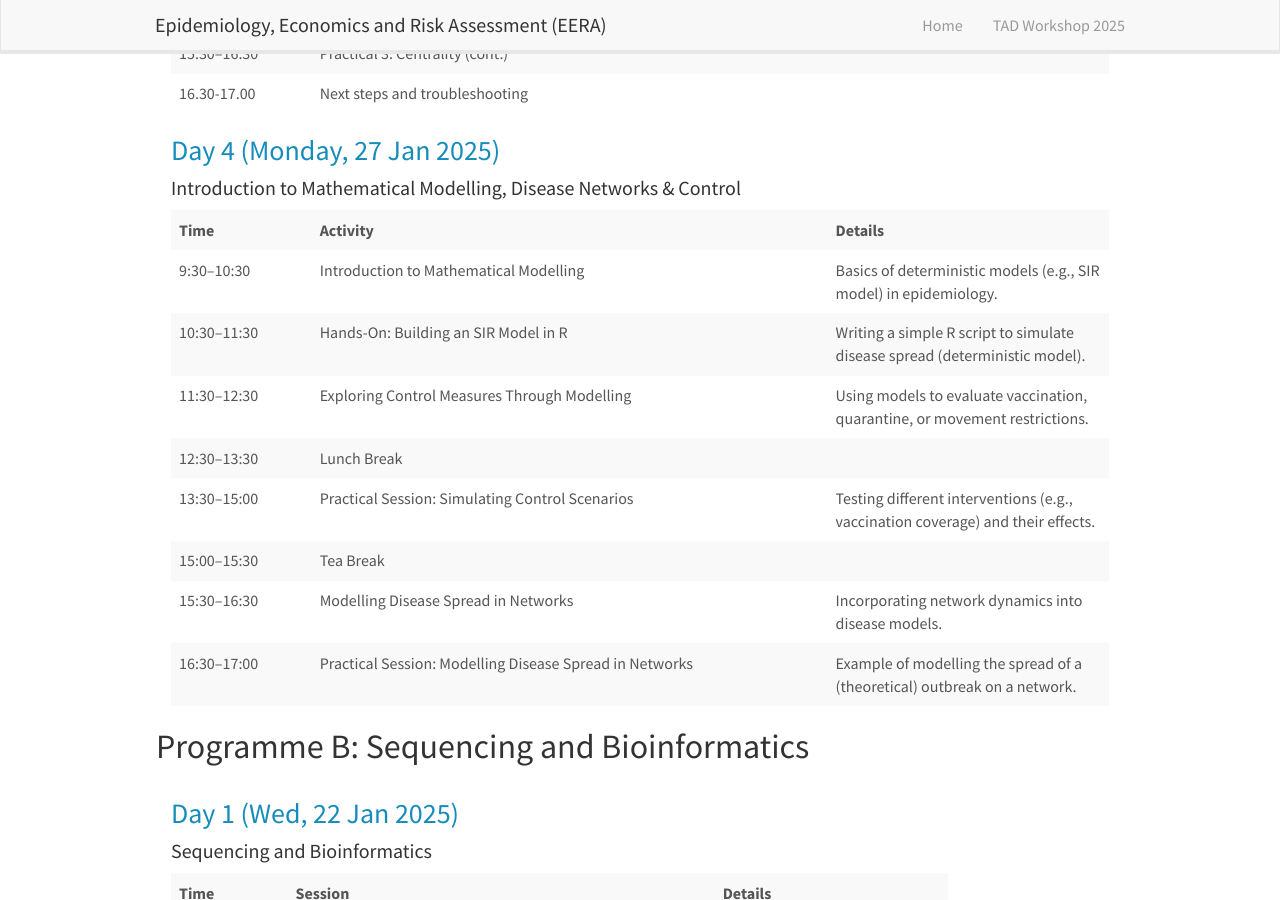
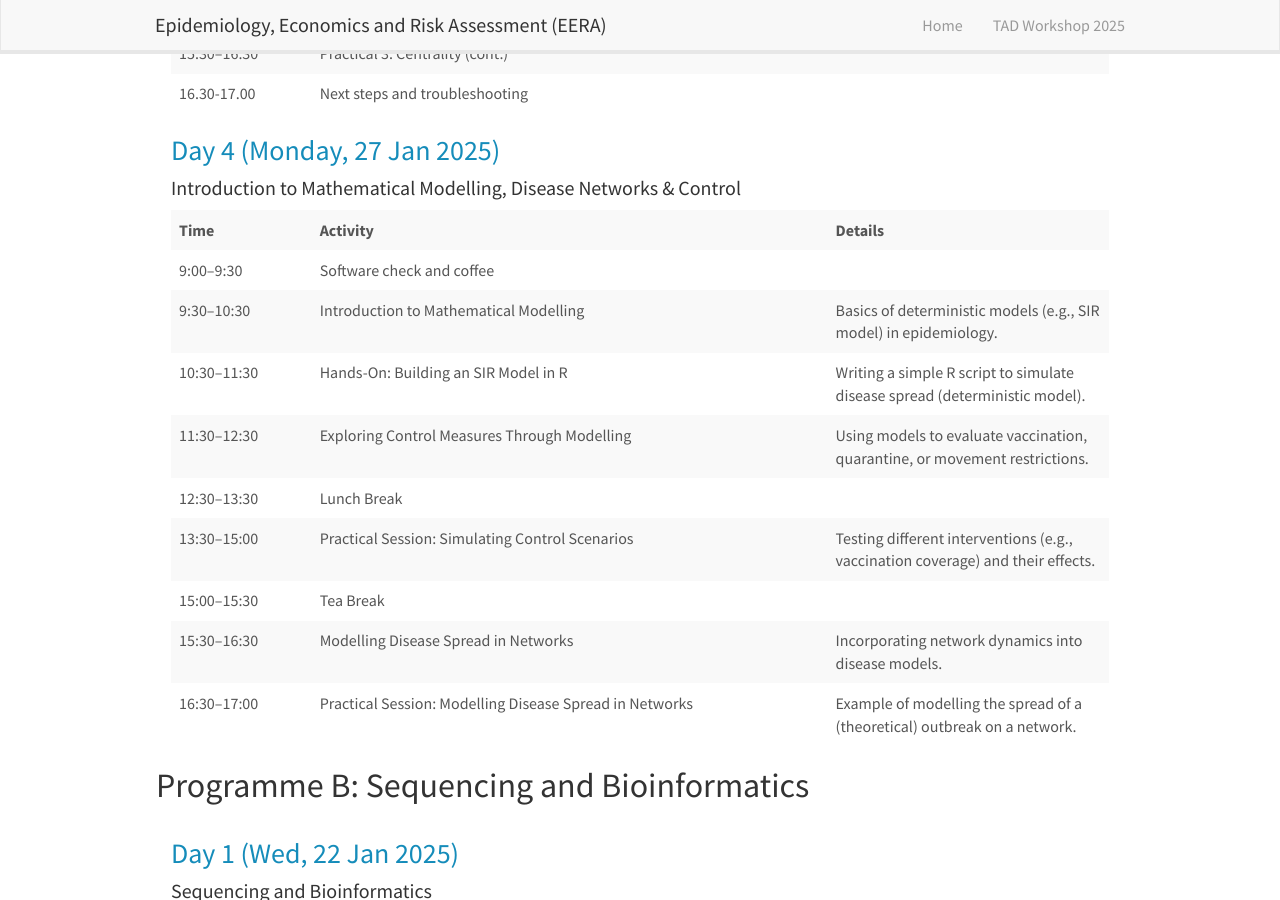
Before and after one commit to EERA-Edinburgh/eera-edinburgh.github.io, a Jekyll site: the page built from _pages/tad-workshop-ghana-2025.md, in a window 1280 px wide and 900 px high, scrolled down 2608 px. Built offline with Jekyll 4.4.1, drawn with Linux system fonts in a browser that asks for light colours; nearby versions of some CDN libraries; comment, search, counter and statistics services are not loaded.

Commit message:
Update tad-workshop-ghana-2025.md

```diff
--- a/_pages/tad-workshop-ghana-2025.md
+++ b/_pages/tad-workshop-ghana-2025.md
@@ -259,6 +259,11 @@ Skip to sequencing workshop programme [day 1](#day1-sb), [day 2](#day2-sb), [day
         <th>Time</th>
         <th>Activity</th>
         <th>Details</th>
+    </tr>
+    <tr>
+        <td>9:00–9:30</td>
+        <td>Software check and coffee</td>
+        <td> </td>
     </tr>
     <tr>
         <td>9:30–10:30</td>
```
